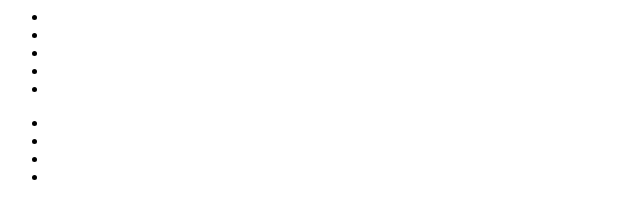
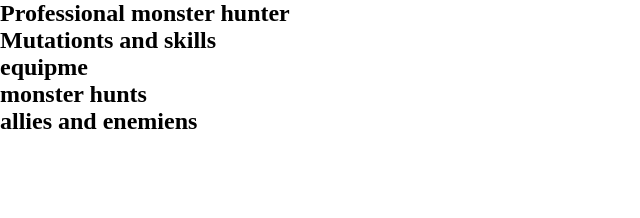
Before and after one commit to toktobek-01/witcher_zero_one, a plain HTML site: page index.html in a window 1280 px wide. Shown: the whole page, without its empty margins (0-640 px from the left). Drawn offline with Linux system fonts and the light colour scheme; files that its build step writes are made by us from their sources.

Commit message:
monster added

```diff
--- a/assets/styles/style.css
+++ b/assets/styles/style.css
@@ -0,0 +1,16 @@
+body, h1, h2, h3, h4, h5, h6 {
+    margin: 0;
+}
+
+li{
+    list-style: none;
+}
+
+#professional_monster_hunter{
+    height: 1000;
+    background: url("../images/bg-monsterhunter.6.jpg") no-repeat;
+    background-size: cover;
+    .boxes{
+        display: grid;
+    }
+    }
--- a/index.html
+++ b/index.html
@@ -38,7 +38,18 @@
       <section id="open_world">
 
       </section>
-      <section id="monster_hunter">
+      <section id="professional monster hunter">
+        <div class = "container">
+          <h2>Professional monster hunter</h2>
+          <div>
+            <h2>Mutationts and skills</h2>
+            <h2>equipme</h2>
+            <h2>monster hunts</h2>
+            <h2>allies and enemiens</h2>
+
+          </div>
+          </div>
+        </div>
 
       </section>
       <section id="story">
```
Also changed, not shown: assets/images/bg-monsterhunter.6.jpg (added), assets/images/monsterhunter-equipment-1.jpg (added), assets/images/monsterhunter-hunts-1.jpg (added), assets/images/monsterhunter-mutations-1.jpg (added), 2 other files.
